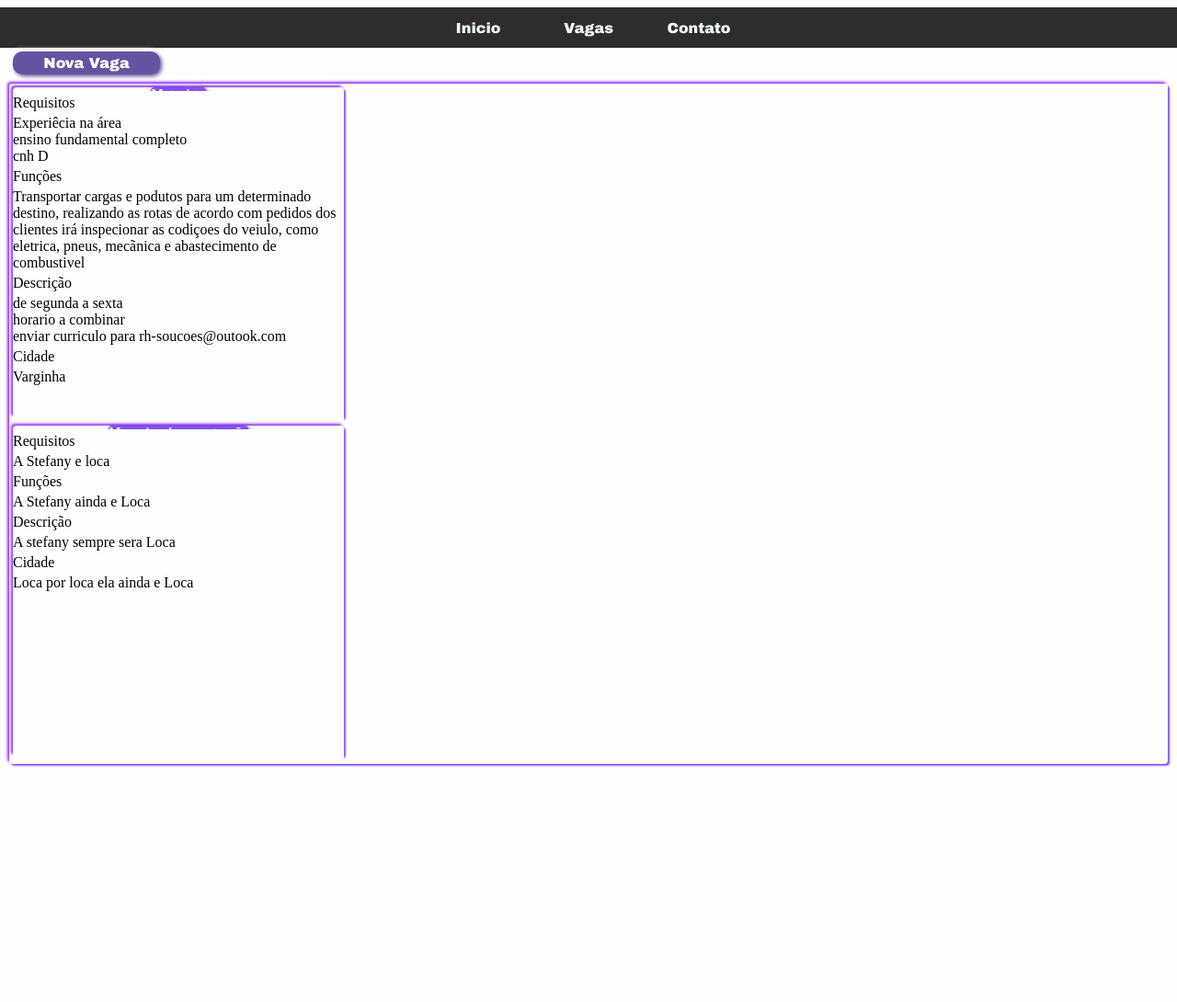
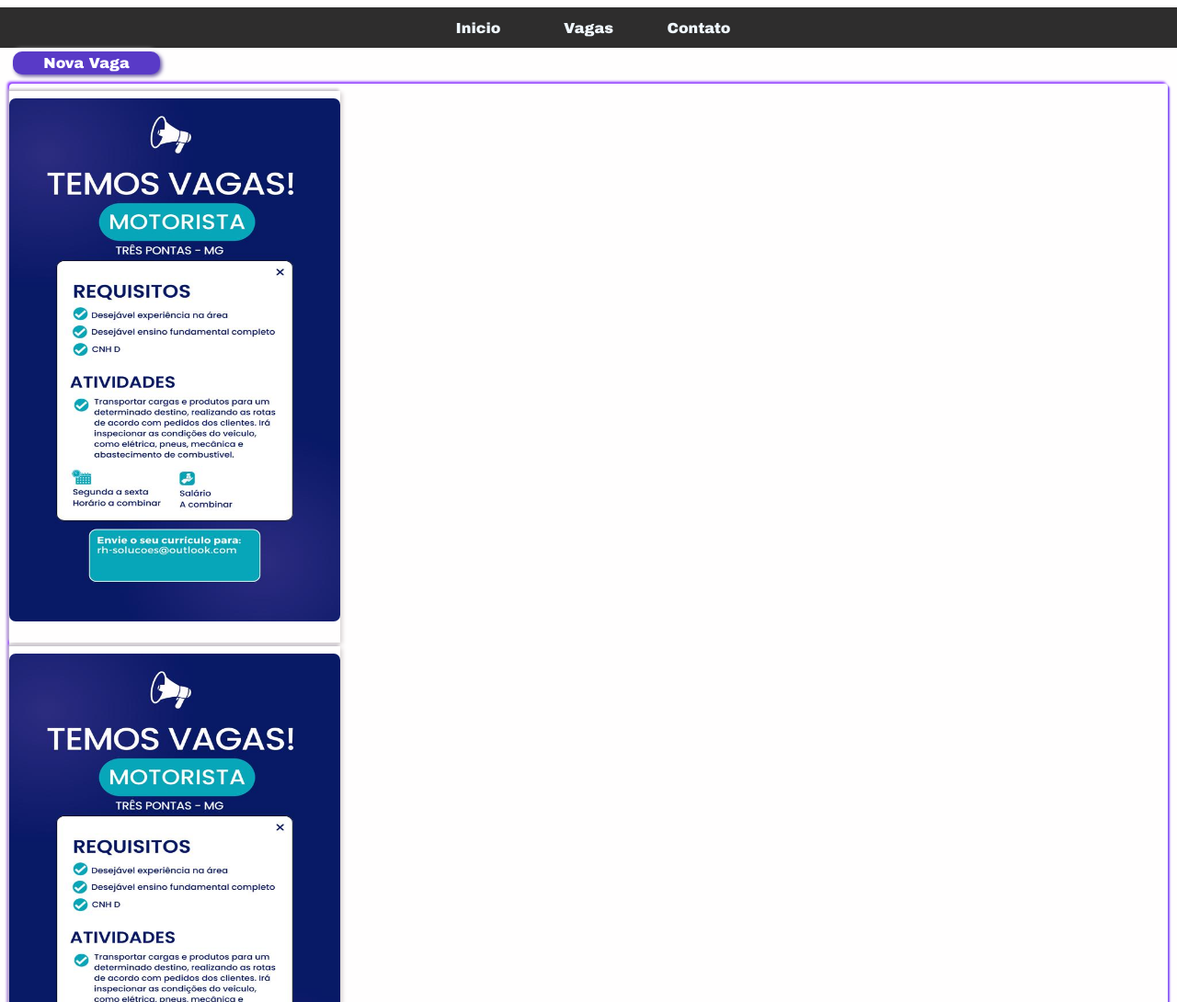
Before and after one commit to Azeythy1/Vagas.com.minas, a website: page src/components/Pages/vagas.html in a window 1280 px wide. Shown: the top 1090 px of the page at 92% size. Before the commit the page ends 845 px from the top, so only its background shows below. Drawn offline with Linux system fonts and the light colour scheme.

Commit message:
att 23/04

```diff
--- a/src/components/Pages/vagas.html
+++ b/src/components/Pages/vagas.html
@@ -27,62 +27,67 @@
         <div class="content">
 
 
-            <div id="post" class=" card post-vagas">
-                <img class=" face frente" src="../../../src/img/img6.jpg" alt="img teste">
+            <div id="post" class=" card">
 
-                <h2 id="title_post"    class="post-titulo">Motorista</h2>
-               <div id="dados" class=" face verso">
 
-                <div id="post_requisitos" class="post-text">Requisitos
+                <div class=" face verso">
+                    <img src="../../../src/img/img6.jpg" alt="img teste">
+                </div>
+
+              <div id="dados" class=" face frente">
+
+                <div id="post_requisitos" class="titulo post-text"><strong>Requisitos</strong>
                     <p>Experiêcia na área <br> ensino fundamental completo <br> cnh D</p>
                 </div>
 
-                <div id="post_funcao" class="post-text">Funções
+                <div id="post_funcao" class="titulo post-text"><strong>Funções</strong>
                     <p>Transportar cargas e podutos para um determinado destino,
                          realizando as rotas de acordo com pedidos dos clientes
                         irá inspecionar as codiçoes do veiulo, como
                     eletrica, pneus, mecãnica e abastecimento de combustivel</p>
                 </div>
 
-                <div id="post_descricao" class="post-text">Descrição
+                <div id="post_descricao" class="titulo post-text"><strong>Descrição</strong>
                     <p>de segunda a sexta <br> horario a combinar <br> enviar curriculo para rh-soucoes@outook.com</p>
                 </div>
 
-                <div id="post_cidade" class="post-text">Cidade
+                <div id="post_cidade" class="titulo post-text"> <strong>Cidade</strong>
                     <p>Varginha</p>
                 </div>
-
-               </div>
-
+              </div>
             </div>
 
-            <div id="post" class="card post-vagas">
-                <img class=" face frente" src="../../../src/img/img4.jpg" alt="img teste">
-                <h2 id="title_post"    class="post-titulo">Mecanico de manutenção</h2>
+            <div id="post" class=" card ">
+                   <div class=" face verso">
+                        <img  src="../../../src/img/img6.jpg" alt="img teste1">
+                   </div>
 
-               <div id="dados" class=" face verso">
+                <div id="dados" class=" face frente">
 
-                <div id="post_requisitos" class="post-text">Requisitos
-                    <p>A Stefany e loca</p>
+                    <div id="post_requisitos" class="titulo post-text"><strong>Requisitos</strong>
+                        <p>Experiêcia na área <br> ensino fundamental completo <br> cnh D</p>
+                    </div>
+
+                    <div id="post_funcao" class="titulo post-text"><strong>Funções</strong>
+                        <p>Transportar cargas e podutos para um determinado destino,
+                             realizando as rotas de acordo com pedidos dos clientes
+                            irá inspecionar as codiçoes do veiulo, como
+                        eletrica, pneus, mecãnica e abastecimento de combustivel</p>
+                    </div>
+
+                    <div id="post_descricao" class="titulo post-text"><strong>Descrição</strong>
+                        <p>de segunda a sexta <br> horario a combinar <br> enviar curriculo para rh-soucoes@outook.com</p>
+                    </div>
+
+                    <div id="post_cidade" class="titulo post-text"> <strong>Cidade</strong>
+                        <p>Varginha</p>
+                    </div>
+
                 </div>
-                <div id="post_funcao" class="post-text">Funções
-                    <p>A  Stefany ainda e Loca</p>
-                </div>
-                <div id="post_descricao" class="post-text">Descrição
-                    <p>A stefany sempre sera Loca</p>
-                </div>
-                <div id="post_cidade" class="post-text">Cidade
-                    <p>Loca por loca  ela ainda e Loca</p>
-                </div>
-
-               </div>
-
-            </div>
-
 
             </div>
         </div>
-    </div>
+
     </main>
 
 
--- a/src/components/styles/style.css
+++ b/src/components/styles/style.css
@@ -60,16 +60,36 @@ header .nav-link a{
     justify-content: center;
     align-items: center;
     text-align: center;
-    background-color: #6453a1;
+    background-color: #593ac7;
     color: rgb(255, 255, 255);
     text-decoration-line: none;
     margin: 0 14px;
     border: none;
     border-radius: 10px;
-    box-shadow: 2px 2px 4px#6453a1,
-    -2px -2px 5px;
+    box-shadow: 2px 5px 40px #6453a1,
+    -2px -2px 50px;
     font-family: Arial black;
-    width: 100%;
+    width: 150px;
+    height: 25px;
+
+
+}
+.corpo .content .form .nav-link #btnVaga:hover{
+    display: flex;
+    justify-content: center;
+    align-items: center;
+    text-align: center;
+    background-color: #321a8b;
+    color: rgb(255, 255, 255);
+    text-decoration-line: none;
+    margin: 0 14px;
+    border: none;
+    border-radius: 10px;
+    box-shadow: 2px 5px 40px #6453a1,
+    -2px -2px 50px;
+    font-family: Arial black;
+    width: 150px;
+    height: 25px;
 
 
 }
@@ -78,7 +98,26 @@ header .nav-link a{
     justify-content: center;
     align-items: center;
     text-align: center;
-    background-color: #6453a1;
+    background-color: #593ac7;
+    color: rgb(255, 255, 255);
+    text-decoration-line: none;
+    margin: 4px 14px;
+    border: none;
+    border-radius: 10px;
+    box-shadow: 2px 2px 4px#6453a1,
+    -2px -2px 5px;
+    font-family: Arial black;
+    width: 160px;
+    height: 25px;
+
+
+}
+#btn_link:hover {
+    display: flex;
+    justify-content: center;
+    align-items: center;
+    text-align: center;
+    background-color: #321a8b;
     color: rgb(255, 255, 255);
     text-decoration-line: none;
     margin: 4px 14px;
@@ -94,76 +133,72 @@ header .nav-link a{
 }
 /*Cabeçalho ---------------------------------------------------------------------*/
 /* Corpo principal main-------------------------------------------------------------- */
+
 .corpo{
-    display: flex;
+   display: flex;
     margin: 10px;
     border-radius: 4px;
     box-shadow: 2px 2px 2px #8251f5,
     -2px -2px 3px #892fff;
-    justify-content: center;
-    flex-direction: column;
+
 
 
 }
 .corpo .content{
-    display: flex;
-    flex-direction: column;
+    flex-wrap: wrap;
+    justify-content: space-around;
+    justify-items: center;
+    align-items: center;
     justify-content: center;
-    justify-items: center;
-    margin-top: 0;
-    background-color: #fdfdfd3f;
+    flex-direction:column;
+    flex-wrap: nowrap;
+}
+.corpo .content .card{
+    width: 360px;
+    height: 600px;
+    min-height: 569px;
+    box-shadow: 2px 2px 5px #d4cece,
+    -2px -2px 3px #c1bcc7;
 
 }
-.corpo .content .post-vagas{
-    display: flex;
-    margin: 4px;
-    flex-direction: column;
-    box-shadow: 1px 2px 10px #4603e0;
-    border-radius: 4px;
+
+.card:hover{
+    transition: all 890ms ease;
+    transform-style: preserve-3d;
+    transform: rotatey(180deg);
+}
+.face{
     width: 360px;
-    min-height: 360px;
-    max-width: 500px;
-    background-color: rgba(31, 30, 30, 0);
+    height: 569px;
+    position: absolute;
+    background-size: cover;
+    background-position: center;
 
 }
-.corpo .content .post-vagas .post-titulo{
-    width: auto;
-    font-size: 14px;
-    text-align: center;
-    background-color: #8251f5;
-    box-shadow: 1px 2px 5px #4603e0;
-    color: aliceblue;
-    margin-top: 0;
-    border-radius: 4px;
-    padding: 0;
+.frente{
+    border-radius: 7px;
+    backface-visibility: hidden;
+    transform: rotateY(180deg);
+    margin-top: 0px;
+
 }
-.corpo .content .post-agas .post-container{
-    display: flex;
-    box-shadow: 2px 2px 2px #8251f5,
-    -2px -2px 3px #892fff;
-    align-items: center;
+
+img{
+    width: 360px;
+    height: 569px;
+    border-radius: 7px;
+}
+.post-text{
+    margin-top: 40px;
+}
 
 
-}
-/* .corpo .content .post-vagas .post-container img{
-    justify-content: center;
-    box-shadow: 2px 2px 2px #8251f5,
-    -2px -2px 3px #892fff;
-    position: relative;
-}  */
-.corpo .content .post-vagas .post-img{
-    align-items: center;
-    height: 220px;
-    width: 160px;
-    background-color: #f8f8f8;
-}
+
 
 .selecionado{
     background-color: #38363f;
     color: #f8f8f8;
-
 }
-
 /* Pagina  novas vags inputs---------------------------------------------------------------- */
 .corpo .content .form{
     align-items: center;
@@ -212,35 +247,3 @@ text-transform: uppercase;
 #recebe table thead th{
     background-color: #9892af;
 }
-
-.corpo .content .card{
-    display: flex;
-    box-shadow: 2px 2px 2px #8251f5,
-    -2px -2px 3px #892fff;
-    align-items: center;
-    position: relative;
-    transition: all 400ms ease;
-    transform-style: preserve-3d;
-
-
-}
-.face{
-width: 100%;
-height: 100%;
-position: absolute;
-background-size: cover;
-background-position: center;
-
-}
-.frente{
-transform: rotateY(180deg);
-}
-
-.verso{
-
-    backface-visibility: hidden;
-
-}
-.card:hover{
-    transform: rotatey(180deg);
-}
```
